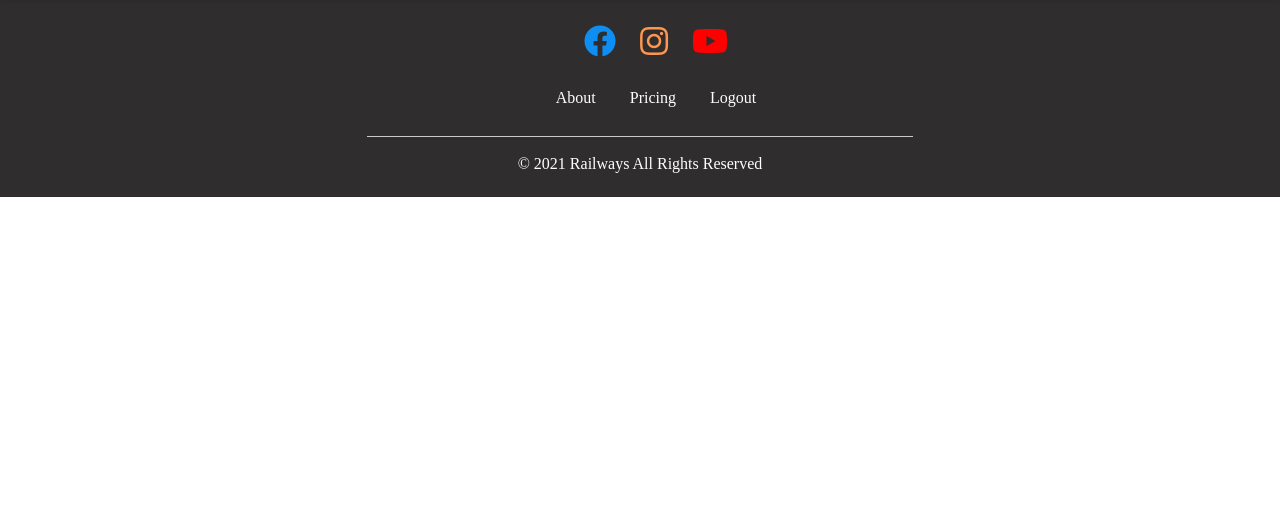
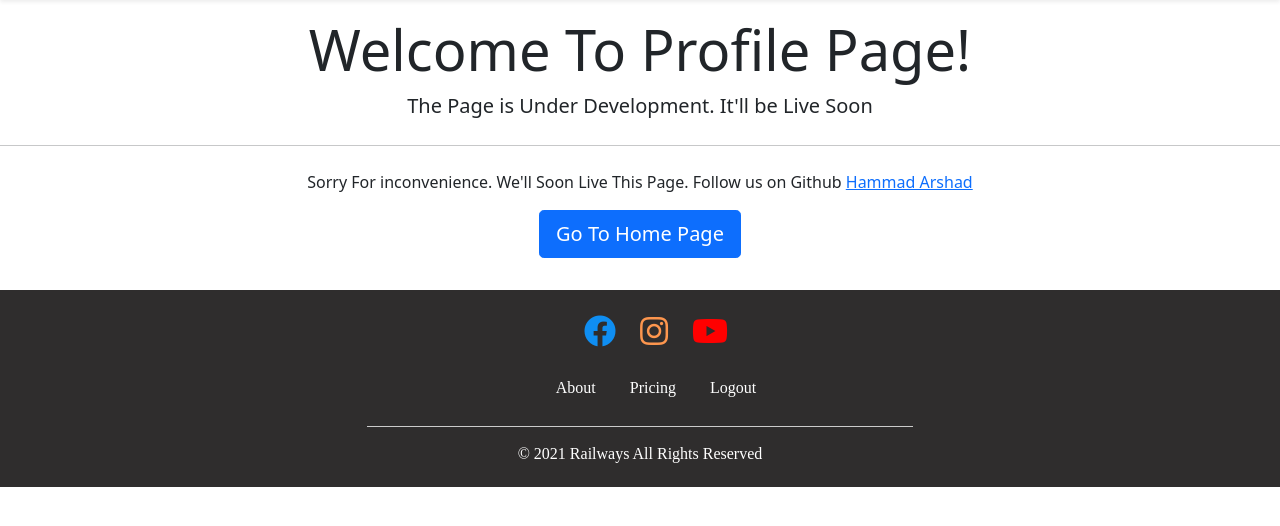
Before and after one commit to Hammad-arshad18/Railway, a PHP site: page /profile.php in a window 1280 px wide. Shown: the part 63-589 px from the top of the page. Run offline with PHP 8.4, Linux system fonts and the light colour scheme; a user stored in the database is signed in; some libraries are stand-ins or nearby versions.

Commit message:
Profile Page Updating

```diff
--- a/profile.php
+++ b/profile.php
@@ -1,6 +1,6 @@
 <?php
 session_start();
-if(!isset($_SESSION['username']) and $_SESSION['login']==false){
+if (!isset($_SESSION['username']) and $_SESSION['login'] == false) {
     header('location:login.php');
 }
 ?>
@@ -18,7 +18,19 @@ if(!isset($_SESSION['username']) and $_SESSION['login']==false){
 <!--Header/Navbar-->
 <?php include "header.php"; ?>
 
-
+<div class="text-center py-3">
+    <div class="jumbotron">
+        <h1 class="display-4">Welcome To Profile Page!</h1>
+        <p class="lead">The Page is Under Development. It'll be Live Soon</p>
+        <hr class="my-4">
+        <p>Sorry For inconvenience. We'll Soon Live This Page. Follow us on Github <a
+                    href="https://github.com/Hammad-arshad18" target="_blank">
+                Hammad Arshad</a></p>
+        <p class="lead">
+            <a class="btn btn-primary btn-lg" href="index.php" role="button">Go To Home Page</a>
+        </p>
+    </div>
+</div>
 <!--Footer-->
 <?php include "footer.php" ?>
 </body>
```
